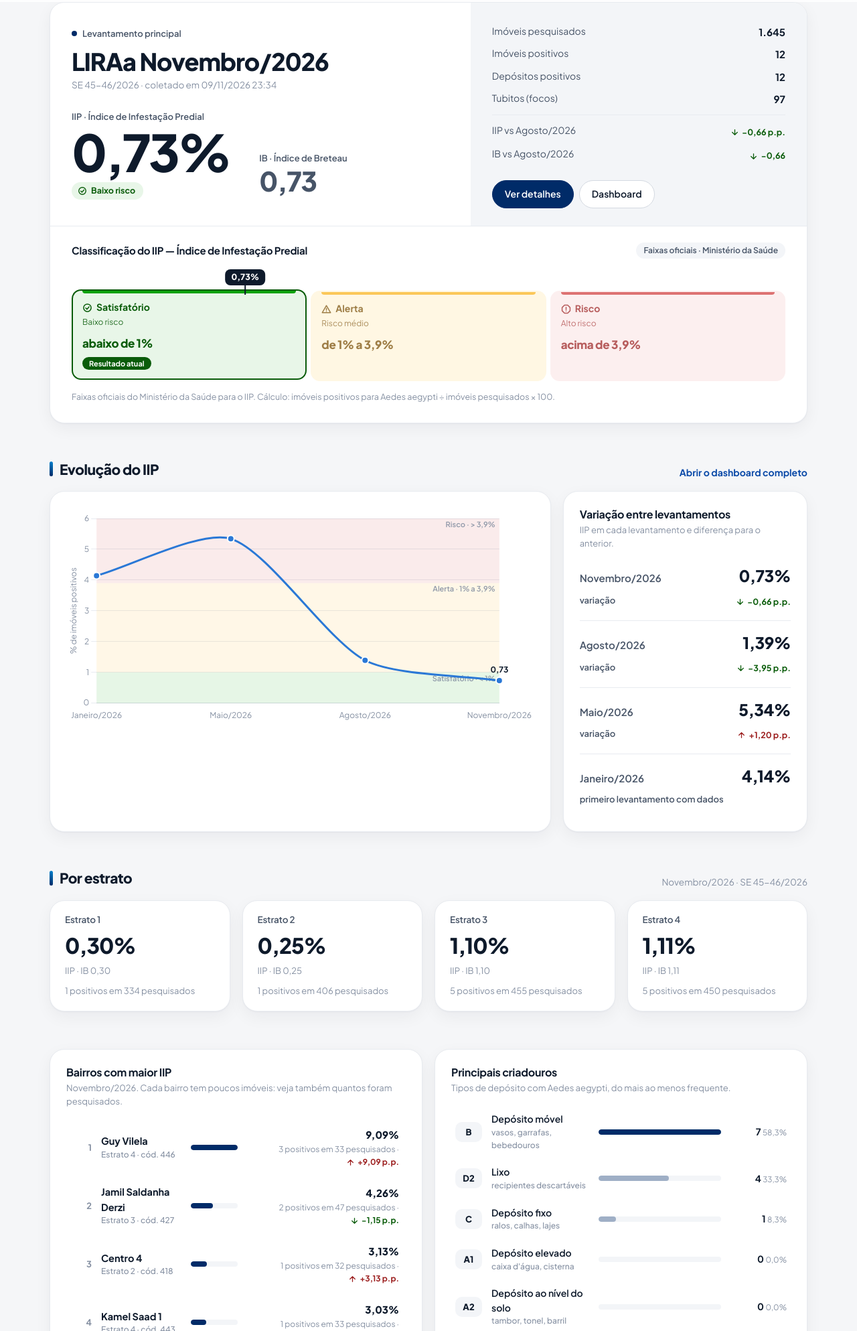
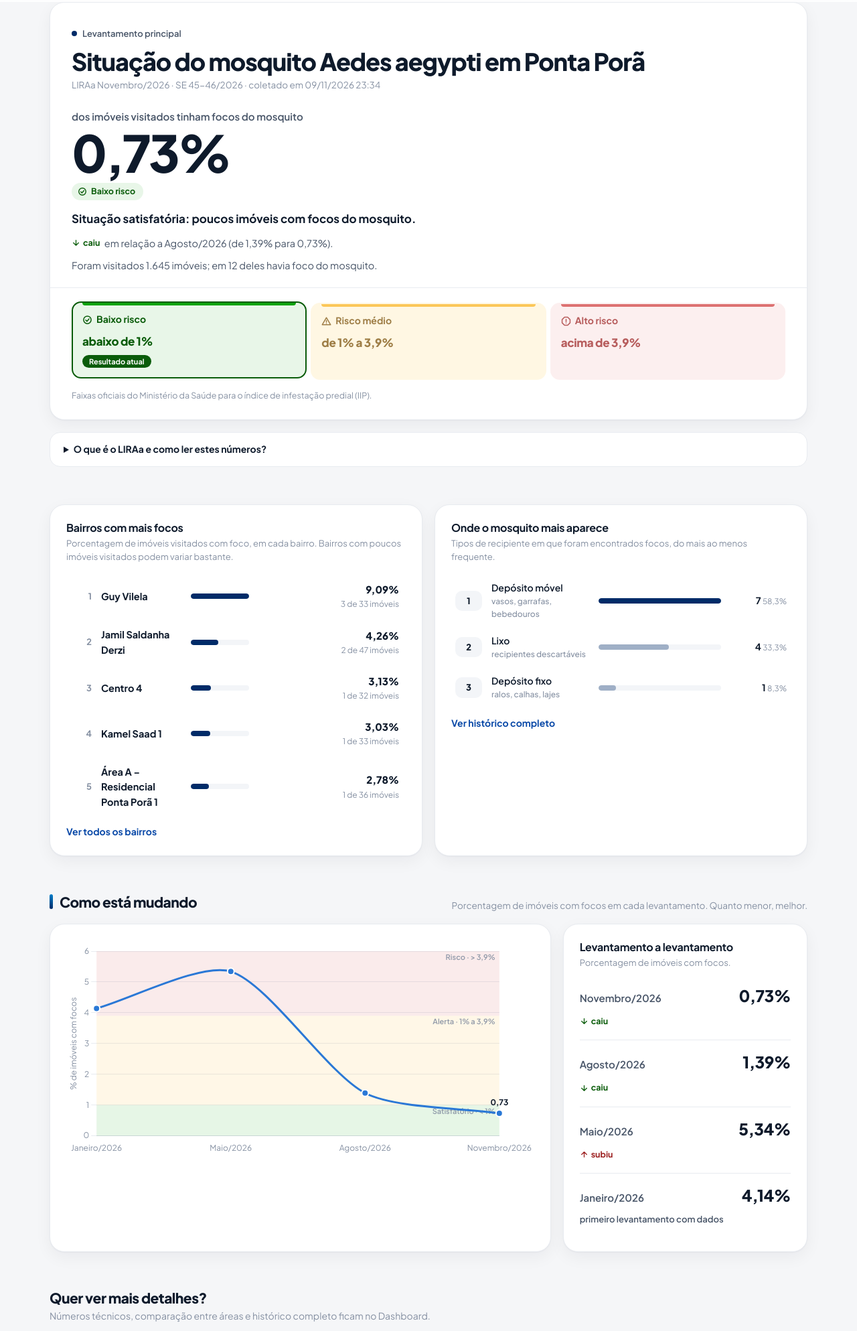
Before and after one commit to LucsDevPro/lira, a plain HTML site: page docs/index.html in a window 1280 px wide. Shown: the part 70-2057 px from the top of the page at 67% size. Drawn offline with Linux system fonts and the light colour scheme.

Commit message:
Home simplificada para a população em geral
- Um número, uma cor e uma frase em linguagem simples; sem IB, tubitos e estratos
- Só os 5 bairros e os criadouros com foco (máx. 4); evolução com texto simples
- Detalhe técnico continua no Dashboard e em Detalhes
- Horários da coleta no site agora incluem 15:30
- Testes da Home atualizados (fixture de Novembro sem dados)

Co-Authored-By: Claude Sonnet 5.5 <noreply@anthropic.com>
Claude-Session: https://claude.ai/code/session_012PLa8zDGHAGSKQrcQHcqvj

```diff
--- a/config_levantamentos.json
+++ b/config_levantamentos.json
@@ -20,9 +20,10 @@
     "janela_fim": "2026-11-15",
     "horarios_locais": [
       "03:00",
-      "12:00"
+      "12:00",
+      "15:30"
     ],
-    "cron_utc": "0 7,16 3-15 11 *"
+    "cron_utc": "0 7,16 3-15 11 *; 30 19 3-15 11 *"
   },
   "levantamentos": [
     {
--- a/docs/assets/css/lira.css
+++ b/docs/assets/css/lira.css
@@ -601,3 +601,24 @@ table.comp .pct { color: var(--muted); }
 .secao { scroll-margin-top: 150px; }
 @media (max-width: 760px) { .secao { scroll-margin-top: 120px; } }
 .subnav { background: var(--bg, #f4f6f9); -webkit-backdrop-filter: none; backdrop-filter: none; }
+
+/* ---- Página inicial simplificada (população em geral) ---- */
+.destaque.simples { display: block; }
+.destaque.simples .destaque-info { padding: 32px 32px 22px; }
+.destaque.simples .indice-grande { margin-top: 24px; }
+.destaque.simples .indice-grande .rot { font-size: 15px; }
+.destaque.simples .frase { font-size: 17px; font-weight: 700; margin-top: 14px; max-width: 46ch; }
+.destaque.simples .comparacao, .destaque.simples .contagem { color: var(--ink-2); font-size: 14.5px; margin-top: 10px; }
+.destaque.simples .comparacao .delta { margin-right: 4px; }
+.destaque.simples .destaque-regua { padding: 22px 32px 26px; }
+.regua-trilha.sem-pino { padding-top: 0; }
+.saiba-mais { margin-top: 18px; background: var(--surface); border: 1px solid var(--line); border-radius: 16px; padding: 14px 20px; color: var(--ink-2); font-size: 14px; }
+.saiba-mais summary { cursor: pointer; font-weight: 700; color: var(--ink); }
+.saiba-mais[open] summary { margin-bottom: 8px; }
+.saiba-mais p { margin: 6px 0; max-width: 70ch; }
+.mais-detalhes h2 { font-size: 21px; font-weight: 800; letter-spacing: -.025em; }
+.mais-detalhes p { color: var(--muted); font-size: 14px; margin: 4px 0 14px; }
+@media (max-width: 760px) {
+  .destaque.simples .destaque-info { padding: 22px 18px 18px; }
+  .destaque.simples .destaque-regua { padding: 18px; }
+}
--- a/docs/assets/js/home.js
+++ b/docs/assets/js/home.js
@@ -3,6 +3,8 @@
   var L = window.LIRA, W = window.LIRA_W, esc = L.esc;
   L.montarChrome("home");
   L.configurarChartJS();
+
+  function listaE(v) { return v.length > 1 ? v.slice(0, -1).join(", ") + " e " + v[v.length - 1] : v.join(""); }
 
   var P = L.principal(), lev = P.lev, cfg = P.configurado;
   var anterior = null;
@@ -13,42 +15,82 @@
   if (P.fallback && cfg) {
     var a = L.data.automacao || {};
     document.getElementById("avisoFallback").innerHTML = '<div class="aviso" role="status">' + L.ICO.info + "<div><strong>" + esc(cfg.nome) + " ainda não tem dados coletados.</strong> " +
-      "A coleta automática roda todos os dias às " + esc((a.horarios_locais || []).join(" e ")) + " (horário de Ponta Porã), de " +
+      "A coleta automática roda todos os dias às " + esc(listaE(a.horarios_locais || [])) + " (horário de Ponta Porã), de " +
       esc(L.fmtData(a.janela_inicio)) + " a " + esc(L.fmtData(a.janela_fim)) + ". " +
       "Enquanto isso, esta página mostra o levantamento mais recente com dados: <strong>" + esc(lev.nome) + "</strong>.</div></div>";
   }
 
-  document.getElementById("destaque").innerHTML = W.destaque(lev, anterior, {
-    chip: P.fallback ? "Último levantamento com dados" : "Levantamento principal", tag: "h1", acoes: true });
-  document.title = "LIRAa " + lev.nome + " — Ponta Porã";
+  /* ---- Destaque simples: um número, uma cor, uma frase ---- */
+  var FRASE = {
+    baixo: "Situação satisfatória: poucos imóveis com focos do mosquito.",
+    medio: "Situação de alerta: ainda há focos do mosquito. É importante reforçar os cuidados.",
+    alto: "Situação de risco: muitos imóveis com focos do mosquito. É preciso agir."
+  };
+  var cl = L.classificar("iip", c.iip);
 
-  document.getElementById("subEstratos").textContent = lev.nome + " · " + lev.semana_exibicao.rotulo;
-  W.cardsEstratos(document.getElementById("cardsEstratos"), lev);
-  W.criadouros(document.getElementById("criadouros"), c);
-  document.getElementById("subRanking").textContent = lev.nome + ". Cada bairro tem poucos imóveis: veja também quantos foram pesquisados.";
-  W.ranking(document.getElementById("ranking"), lev, { limite: 7, comparado: anterior, limpo: true });
-  W.avisoAusentes(document.getElementById("avisoAusentes"), lev);
+  function comparacao() {
+    if (!anterior) return "";
+    var ca = L.agregar(anterior), v = L.variacao(c.iip, ca.iip);
+    if (!v) return "";
+    var dir = Math.abs(v.abs) < 0.005 ? "igual" : v.abs > 0 ? "piora" : "melhora";
+    var palavra = dir === "igual" ? "ficou igual" : dir === "piora" ? "subiu" : "caiu";
+    var ic = dir === "igual" ? L.ICO.igual : dir === "piora" ? L.ICO.mais : L.ICO.menos;
+    return '<p class="comparacao"><span class="delta ' + dir + '">' + ic + esc(palavra) + "</span> em relação a " + esc(anterior.nome) +
+      " (de " + esc(L.fmtPct(ca.iip)) + " para " + esc(L.fmtPct(c.iip)) + ").</p>";
+  }
 
-  /* Evolução (só IIP) */
+  // legenda de 3 faixas em linguagem simples, com a faixa atual destacada
+  function legenda() {
+    var faixas = [0, 2, 5].map(function (v) { return L.classificar("iip", v); });
+    return '<section class="regua tem-atual" aria-label="Como interpretar o resultado"><div class="regua-trilha sem-pino">' + faixas.map(function (f) {
+      var atual = cl && cl.id === f.id;
+      return '<div class="regua-faixa ' + f.id + (atual ? " atual" : "") + '"' + (atual ? ' aria-current="true"' : "") + ">" +
+        '<span class="nome">' + L.ICONES[f.id] + esc(f.rotulo) + "</span>" +
+        '<span class="lim">' + esc(f.texto_limite) + "</span>" +
+        (atual ? '<span class="tag-atual"><span>Resultado atual</span></span>' : "") + "</div>";
+    }).join("") + '</div><p class="regua-nota">Faixas oficiais do Ministério da Saúde para o índice de infestação predial (IIP).</p></section>';
+  }
+
+  document.getElementById("destaque").innerHTML =
+    '<div class="card destaque simples"><div class="destaque-info">' +
+    '<span class="eyebrow">' + esc(P.fallback ? "Último levantamento com dados" : "Levantamento principal") + "</span>" +
+    "<h1>Situação do mosquito Aedes aegypti em Ponta Porã</h1>" +
+    '<p class="sub">LIRAa ' + esc(lev.nome) + " · " + esc(lev.semana_exibicao.rotulo) + " · coletado em " + esc(L.fmtDataHora(lev.coletado_em)) + "</p>" +
+    '<div class="indice-grande"><div class="rot">dos imóveis visitados tinham focos do mosquito</div><div class="val">' + esc(L.fmtPct(c.iip)) + "</div>" + L.selo("iip", c.iip) + "</div>" +
+    (cl ? '<p class="frase">' + esc(FRASE[cl.id]) + "</p>" : "") +
+    comparacao() +
+    '<p class="contagem">Foram visitados ' + L.fmtInt(c.pesq) + " imóveis; em " + L.fmtInt(c.pos) + " deles havia foco do mosquito.</p>" +
+    "</div>" +
+    '<div class="destaque-regua">' + legenda() + "</div></div>";
+  document.title = "Mosquito Aedes aegypti em Ponta Porã — LIRAa " + lev.nome;
+  document.getElementById("btnDetalhes").href = "levantamento.html?id=" + encodeURIComponent(lev.chave);
+
+  /* ---- Bairros e criadouros (só os principais) ---- */
+  document.getElementById("subRanking").textContent = "Porcentagem de imóveis visitados com foco, em cada bairro. Bairros com poucos imóveis visitados podem variar bastante.";
+  W.ranking(document.getElementById("ranking"), lev, { limite: 5, limpo: true, simples: true });
+  W.criadouros(document.getElementById("criadouros"), c, { limite: 4, simples: true });
+
+  /* ---- Evolução: gráfico + frases curtas ---- */
   function evolucao() { W.graficoEvolucao("gEvolucao", L.levantamentos, null, { soIip: true }); }
   evolucao();
   document.addEventListener("lira:tema", evolucao);
 
-  /* Variação entre levantamentos */
   var linhas = "";
   L.comDados.slice().reverse().forEach(function (l) {
-    var i = L.comDados.indexOf(l), x = L.agregar(l), a = i ? L.agregar(L.comDados[i - 1]) : null;
-    linhas += '<div class="var-item"><div class="var-topo"><span>' + esc(l.nome) + "</span><b>" + esc(L.fmtPct(x.iip)) + "</b></div>" +
-      (a ? '<div class="var-baixo"><span>variação</span>' + L.delta(L.variacao(x.iip, a.iip), "p.p.") + "</div>" : '<div class="var-baixo"><span>primeiro levantamento com dados</span></div>') + "</div>";
+    var i = L.comDados.indexOf(l), x = L.agregar(l), ant = i ? L.agregar(L.comDados[i - 1]) : null, v = ant ? L.variacao(x.iip, ant.iip) : null;
+    var txt;
+    if (!v) txt = "primeiro levantamento com dados";
+    else {
+      var dir = Math.abs(v.abs) < 0.005 ? "igual" : v.abs > 0 ? "piora" : "melhora";
+      txt = '<span class="delta ' + dir + '">' + (dir === "igual" ? L.ICO.igual : dir === "piora" ? L.ICO.mais : L.ICO.menos) +
+        (dir === "igual" ? "igual ao anterior" : dir === "piora" ? "subiu" : "caiu") + "</span>";
+    }
+    linhas += '<div class="var-item"><div class="var-topo"><span>' + esc(l.nome) + "</span><b>" + esc(L.fmtPct(x.iip)) + '</b></div><div class="var-baixo">' + txt + "</div></div>";
   });
-  document.getElementById("boxVariacao").innerHTML = '<h3 class="card-titulo">Variação entre levantamentos</h3><p class="card-sub">IIP em cada levantamento e diferença para o anterior.</p><div class="var-lista">' + linhas + "</div>";
+  document.getElementById("boxVariacao").innerHTML = '<h3 class="card-titulo">Levantamento a levantamento</h3><p class="card-sub">Porcentagem de imóveis com focos.</p><div class="var-lista">' + linhas + "</div>";
 
-  /* Lista de levantamentos */
-  document.getElementById("listaLev").innerHTML = L.levantamentos.slice().reverse().map(function (l) {
-    var x = L.agregar(l);
-    return '<a class="lev-linha" href="levantamento.html?id=' + esc(l.chave) + '"><div><b>' + esc(l.nome) + "</b><small>" + esc(l.semana_exibicao.rotulo) + (l.chave === L.data.home ? " · principal" : "") + "</small></div>" +
-      '<div class="meio"><small>' + (x ? L.fmtInt(x.pos) + " positivos em " + L.fmtInt(x.pesq) + " pesquisados" : esc((l.ausentes || [])[0] || "Sem dados")) + "</small></div>" +
-      '<div class="iip">' + (x ? esc(L.fmtPct(x.iip)) : '<span class="selo neutro mini">Sem dados</span>') + "</div>" +
-      '<svg class="ir" width="18" height="18" viewBox="0 0 24 24" fill="none" stroke="currentColor" stroke-width="2.4" stroke-linecap="round" stroke-linejoin="round" aria-hidden="true"><path d="m9 6 6 6-6 6"/></svg></a>';
-  }).join("");
+  /* ---- Observações sobre os dados (só aparece se houver) ---- */
+  var obs = document.getElementById("obsDados");
+  W.avisoAusentes(document.getElementById("avisoAusentes"), lev);
+  if (document.getElementById("avisoAusentes").innerHTML.trim()) obs.hidden = false;
 })();
--- a/docs/assets/js/lira-widgets.js
+++ b/docs/assets/js/lira-widgets.js
@@ -72,24 +72,27 @@
       var cl = L.classificar("iip", it.c.iip);
       var d = it.ant && it.ant.iip != null && it.c.iip != null ? L.variacao(it.c.iip, it.ant.iip) : null;
       return '<li class="rank-item' + (opts.destaque && opts.destaque === it.a.codigo ? " destaque" : "") + '"><span class="rank-pos">' + (i + 1) + "</span>" +
-        '<div class="rank-nome">' + esc(it.a.nome) + "<small>" + esc(it.a.estrato) + " · cód. " + esc(it.a.codigo) + "</small></div>" +
+        '<div class="rank-nome">' + esc(it.a.nome) + (opts.simples ? "" : "<small>" + esc(it.a.estrato) + " · cód. " + esc(it.a.codigo) + "</small>") + "</div>" +
         '<div class="rank-barra" role="img" aria-label="IIP ' + esc(L.fmtPct(it.c.iip)) + '"><i class="' + (opts.limpo ? "" : (cl ? cl.id : "")) + '" style="width:' + Math.max(0, ((it.c.iip || 0) / max) * 100).toFixed(1) + '%"></i></div>' +
         '<div class="rank-valor"><span class="l1"><b>' + esc(L.fmtPct(it.c.iip)) + "</b>" + (opts.limpo ? "" : L.selo("iip", it.c.iip)) + "</span>" +
-        "<small>" + L.fmtInt(it.c.pos) + " positivos em " + L.fmtInt(it.c.pesq) + " pesquisados" + (d ? " · " + L.delta(d, "p.p.") : "") + "</small></div></li>";
+        "<small>" + (opts.simples ? L.fmtInt(it.c.pos) + " de " + L.fmtInt(it.c.pesq) + " imóveis" : L.fmtInt(it.c.pos) + " positivos em " + L.fmtInt(it.c.pesq) + " pesquisados" + (d ? " · " + L.delta(d, "p.p.") : "")) + "</small></div></li>";
     }).join("") + "</ol>";
     return total;
   }
 
   /* ---- principais criadouros ---- */
-  function criadouros(el, c) {
+  function criadouros(el, c, opts) {
+    opts = opts || {};
     if (!c) { el.innerHTML = '<div class="vazio"><strong>Sem dados</strong></div>'; return; }
     var soma = 0, max = 0;
     L.TIPOS.forEach(function (k) { soma += c.tipos[k]; max = Math.max(max, c.tipos[k]); });
     if (!soma) { el.innerHTML = '<div class="vazio"><strong>Nenhum depósito positivo</strong>Não houve depósito com Aedes aegypti neste recorte.</div>'; return; }
     var ordem = L.TIPOS.slice().sort(function (a, b) { return c.tipos[b] - c.tipos[a] || L.TIPOS.indexOf(a) - L.TIPOS.indexOf(b); });
+    if (opts.simples) ordem = ordem.filter(function (k) { return c.tipos[k] > 0; });   // Home: só onde houve foco
+    if (opts.limite) ordem = ordem.slice(0, opts.limite);
     el.innerHTML = ordem.map(function (k, i) {
       var v = c.tipos[k], d = L.DESC_TIPOS[k];
-      return '<div class="criadouro' + (i === 0 && v > 0 ? " lider" : "") + '"><span class="cod">' + k + "</span>" +
+      return '<div class="criadouro' + (i === 0 && v > 0 ? " lider" : "") + '"><span class="cod">' + (opts.simples ? i + 1 : k) + "</span>" +
         '<div class="desc">' + esc(d[0]) + "<small>" + esc(d[1]) + "</small></div>" +
         '<div class="barra" role="img" aria-label="' + v + ' depósitos"><i style="width:' + (max ? (v / max) * 100 : 0).toFixed(1) + '%"></i></div>' +
         '<div class="num"><b>' + L.fmtInt(v) + "</b> <small>" + L.fmtDec((v / soma) * 100, 1) + "%</small></div></div>";
@@ -131,7 +134,7 @@
       }
     };
     base.interaction = { mode: "index", intersect: false };
-    base.scales.y.title = { display: true, text: opts.soIip ? "% de imóveis positivos" : "por 100 imóveis pesquisados", color: L.css("--muted") };
+    base.scales.y.title = { display: true, text: opts.soIip ? "% de imóveis com focos" : "por 100 imóveis pesquisados", color: L.css("--muted") };
     base.scales.y.suggestedMax = 4.5;
     base.layout = { padding: { top: 16, right: 18 } };
     var conjuntos = opts.soIip ? [ds("IIP (%)", iip, s1)] : [ds("IIP (%)", iip, s1), ds("IB", ib, s2, true)];
--- a/docs/index.html
+++ b/docs/index.html
@@ -6,7 +6,7 @@
 <title>LIRAa — Prefeitura Municipal de Ponta Porã</title>
 <meta name="description" content="Levantamento Rápido de Índices para Aedes aegypti (LIRAa) de Ponta Porã: IIP, IB, classificação de risco e histórico.">
 <link rel="icon" href="assets/logo_pmpp.png">
-<link rel="stylesheet" href="assets/css/lira.css?v=20261029">
+<link rel="stylesheet" href="assets/css/lira.css?v=20261110">
 </head>
 <body>
 <div id="site-header"></div>
@@ -15,52 +15,57 @@
   <div id="avisoFallback"></div>
   <section id="destaque" aria-live="polite"></section>
 
+  <details class="saiba-mais">
+    <summary>O que é o LIRAa e como ler estes números?</summary>
+    <p>O LIRAa é uma pesquisa rápida feita pelos agentes de endemias: eles visitam imóveis da cidade e procuram focos do mosquito <em>Aedes aegypti</em>, que transmite dengue, chikungunya e zika.</p>
+    <p>O número principal desta página é a <strong>porcentagem de imóveis visitados em que foi encontrado foco do mosquito</strong> (o IIP). Quanto menor, melhor.</p>
+  </details>
+
   <section class="secao">
-    <div class="secao-titulo"><h2>Evolução do IIP</h2><a class="link-mais" style="margin:0" href="dashboard.html">Abrir o dashboard completo</a></div>
+    <div class="grid g-2">
+      <div class="card">
+        <h2 class="card-titulo">Bairros com mais focos</h2>
+        <p class="card-sub" id="subRanking"></p>
+        <div id="ranking"></div>
+        <a class="link-mais" href="dashboard.html#ranking">Ver todos os bairros</a>
+      </div>
+      <div class="card">
+        <h2 class="card-titulo">Onde o mosquito mais aparece</h2>
+        <p class="card-sub">Tipos de recipiente em que foram encontrados focos, do mais ao menos frequente.</p>
+        <div id="criadouros"></div>
+        <a class="link-mais" href="dashboard.html#criadouros">Ver histórico completo</a>
+      </div>
+    </div>
+  </section>
+
+  <section class="secao">
+    <div class="secao-titulo"><h2>Como está mudando</h2><p>Porcentagem de imóveis com focos em cada levantamento. Quanto menor, melhor.</p></div>
     <div class="grid g-3">
       <div class="card span-2">
-        <div class="chart-wrap"><canvas id="gEvolucao" role="img" aria-label="Evolução do IIP nos levantamentos"></canvas></div>
+        <div class="chart-wrap"><canvas id="gEvolucao" role="img" aria-label="Evolução da porcentagem de imóveis com focos nos levantamentos"></canvas></div>
       </div>
       <div class="card" id="boxVariacao"></div>
     </div>
   </section>
 
-  <section class="secao">
-    <div class="secao-titulo"><h2>Por estrato</h2><p id="subEstratos"></p></div>
-    <div class="grid g-4" id="cardsEstratos"></div>
+  <section class="secao mais-detalhes">
+    <h2>Quer ver mais detalhes?</h2>
+    <p>Números técnicos, comparação entre áreas e histórico completo ficam no Dashboard.</p>
+    <div class="acoes"><a class="btn primario" href="dashboard.html">Abrir o Dashboard</a><a class="btn" id="btnDetalhes" href="levantamento.html">Detalhes deste levantamento</a></div>
   </section>
 
-  <section class="secao">
-    <div class="grid g-2">
-      <div class="card">
-        <h3 class="card-titulo">Bairros com maior IIP</h3>
-        <p class="card-sub" id="subRanking"></p>
-        <div id="ranking"></div>
-        <a class="link-mais" href="dashboard.html#ranking">Ver ranking completo</a>
-      </div>
-      <div class="card">
-        <h3 class="card-titulo">Principais criadouros</h3>
-        <p class="card-sub">Tipos de depósito com Aedes aegypti, do mais ao menos frequente.</p>
-        <div id="criadouros"></div>
-        <a class="link-mais" href="dashboard.html#criadouros">Ver histórico por tipo</a>
-      </div>
-    </div>
-  </section>
-
-  <section class="secao">
-    <div class="secao-titulo"><h2>Levantamentos</h2><p>Abra um para ver o detalhe por estrato e bairro.</p></div>
-    <div class="card flush"><div class="lista-lev" id="listaLev"></div></div>
-  </section>
-
-  <div id="avisoAusentes" class="secao"></div>
+  <details class="saiba-mais" id="obsDados" hidden>
+    <summary>Observações sobre os dados</summary>
+    <div id="avisoAusentes"></div>
+  </details>
 </main>
 
 <div id="site-footer"></div>
 
 <script src="assets/data/lira-data.js"></script>
-<script src="assets/vendor/chart.umd.min.js?v=20261029"></script>
-<script src="assets/js/lira-core.js?v=20261029"></script>
-<script src="assets/js/lira-widgets.js?v=20261029"></script>
-<script src="assets/js/home.js?v=20261029"></script>
+<script src="assets/vendor/chart.umd.min.js?v=20261110"></script>
+<script src="assets/js/lira-core.js?v=20261110"></script>
+<script src="assets/js/lira-widgets.js?v=20261110"></script>
+<script src="assets/js/home.js?v=20261110"></script>
 </body>
 </html>
```
Also changed, not shown: docs/assets/data/lira-data.js, 1 other file.
